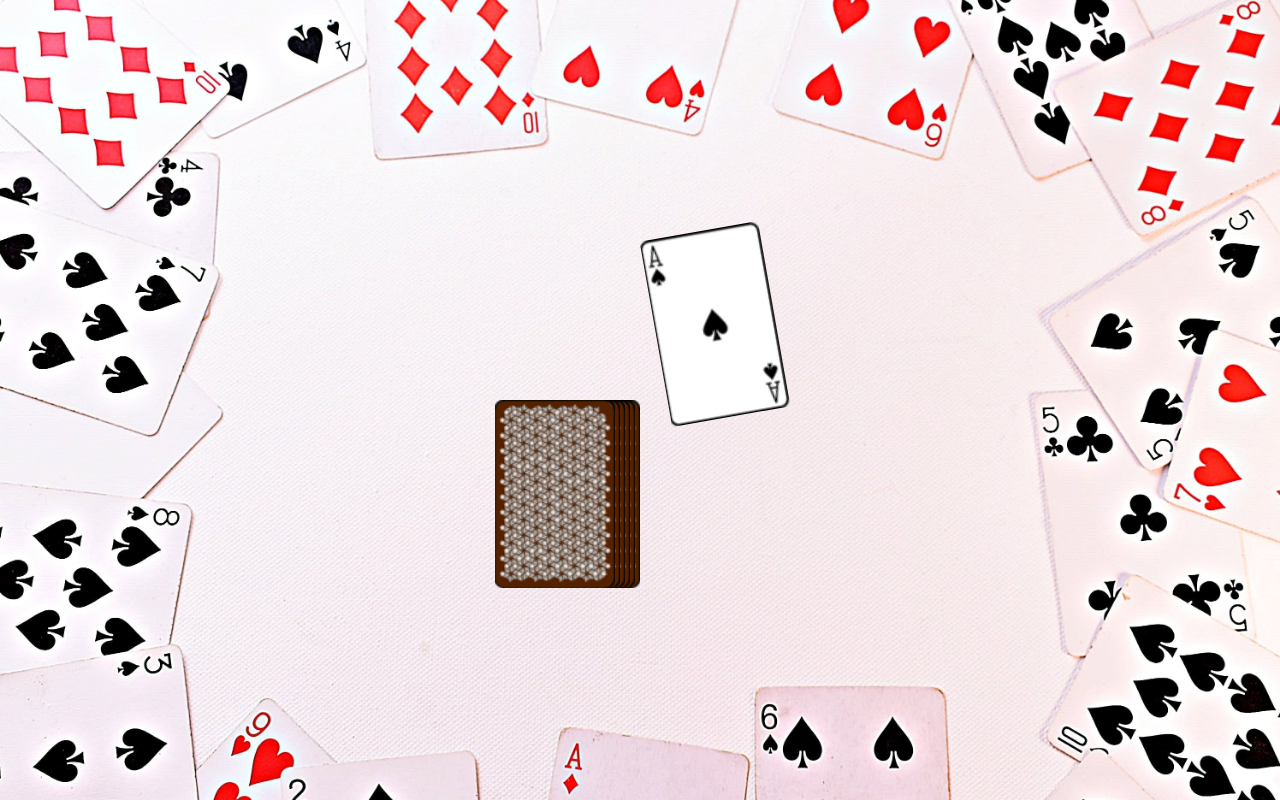
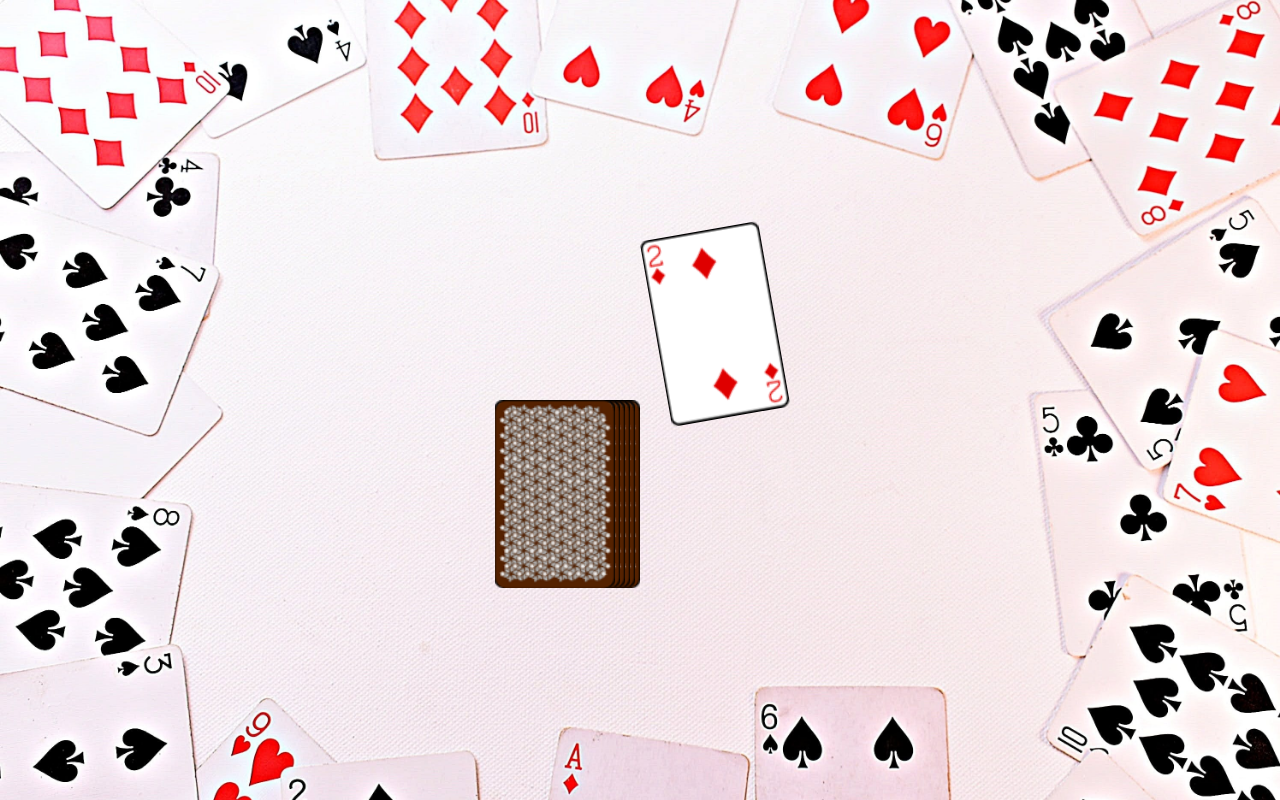
Before and after one commit to S-KerimTasci/ringoffire, an Angular app in the folder ringoffire/: page /game in a window 1280 px wide. Both pictures are taken after a click on the picture 555 px from the left and 493 px from the top of the page. Built offline with nearby package versions, Linux system fonts and the light colour scheme.

Commit message:
complete card animation

```diff
--- a/ringoffire/src/app/game/game.component.html
+++ b/ringoffire/src/app/game/game.component.html
@@ -6,8 +6,11 @@
 
         <img (click)="takeCard()" class="top-card" style="right: 25px;" src="./../../assets/img/cards/card_cover.png">
 
-        <img (click)="takeCard()" *ngIf="pickCardAnimation" class="pick-card" style="right: 25px;" src="./../../assets/img/cards/ace_1.png">
 
+
+        <img *ngFor="let card of game.playedCards" class="played-cards" src="./../../assets/img/cards/{{ card }}.png">
+
+        <img (click)="takeCard()" *ngIf="pickCardAnimation" class="pick-card" style="right: 25px;" src="./../../assets/img/cards/{{ currentCard }}.png">
     </div>
 
 
--- a/ringoffire/src/app/game/game.component.scss
+++ b/ringoffire/src/app/game/game.component.scss
@@ -29,6 +29,11 @@
     }
 }
 
+.played-cards{
+    right: 25px;
+    transform: scale(1) translateY(-170px) translateX(160px) rotate(-10deg);
+}
+
 .pick-card {
     transition: all 125ms ease-in-out;
     animation: pick-card-animation 1.25s ease-in-out;
--- a/ringoffire/src/app/game/game.component.ts
+++ b/ringoffire/src/app/game/game.component.ts
@@ -1,15 +1,41 @@
-import { Component } from '@angular/core';
+import { Component, OnInit } from '@angular/core';
+import { Game } from '../models/game';
 
 @Component({
   selector: 'app-game',
   templateUrl: './game.component.html',
   styleUrl: './game.component.scss'
 })
-export class GameComponent {
+export class GameComponent implements OnInit {
   pickCardAnimation = false;
+  game : Game;
+  currentCard : string = '';
+
+  constructor() {};
+
+  ngOnInit(): void {
+    this.newGame();
+  }
+
+  newGame(){
+    this.game = new Game();
+    console.log(this.game)
+  }
 
   takeCard(){
+    if (!this.pickCardAnimation) {
+
+    this.currentCard = this.game.stack.pop();
     this.pickCardAnimation = true;
+
+
+
+    setTimeout(() => {
+      this.game.playedCards.push(this.currentCard)
+      this.pickCardAnimation = false;
+    }, 1250);
   }
 
 }
+
+}
--- /dev/null
+++ b/ringoffire/src/app/models/game.ts
@@ -0,0 +1,36 @@
+export class Game{
+    public players: string[] = [];
+    public stack: string[]  = [];
+    public playedCards: string[]  = [];
+    public currentPlayer: number  = 0;
+
+    constructor (){
+        for (let i = 1; i < 14; i++) {
+            this.stack.push('ace_'+ i);
+            this.stack.push('clubs_'+ i);
+            this.stack.push('diamonds_'+ i);
+            this.stack.push('hearts_'+ i);
+        }
+
+        shuffle(this.stack)
+    }
+}
+
+
+function shuffle(array) {
+    let currentIndex = array.length,  randomIndex;
+
+    // While there remain elements to shuffle.
+    while (currentIndex > 0) {
+
+      // Pick a remaining element.
+      randomIndex = Math.floor(Math.random() * currentIndex);
+      currentIndex--;
+
+      // And swap it with the current element.
+      [array[currentIndex], array[randomIndex]] = [
+        array[randomIndex], array[currentIndex]];
+    }
+
+    return array;
+  }
--- a/ringoffire/tsconfig.json
+++ b/ringoffire/tsconfig.json
@@ -4,7 +4,7 @@
   "compilerOptions": {
     "outDir": "./dist/out-tsc",
     "forceConsistentCasingInFileNames": true,
-    "strict": true,
+    "strict": false,
     "noImplicitOverride": true,
     "noPropertyAccessFromIndexSignature": true,
     "noImplicitReturns": true,
```
